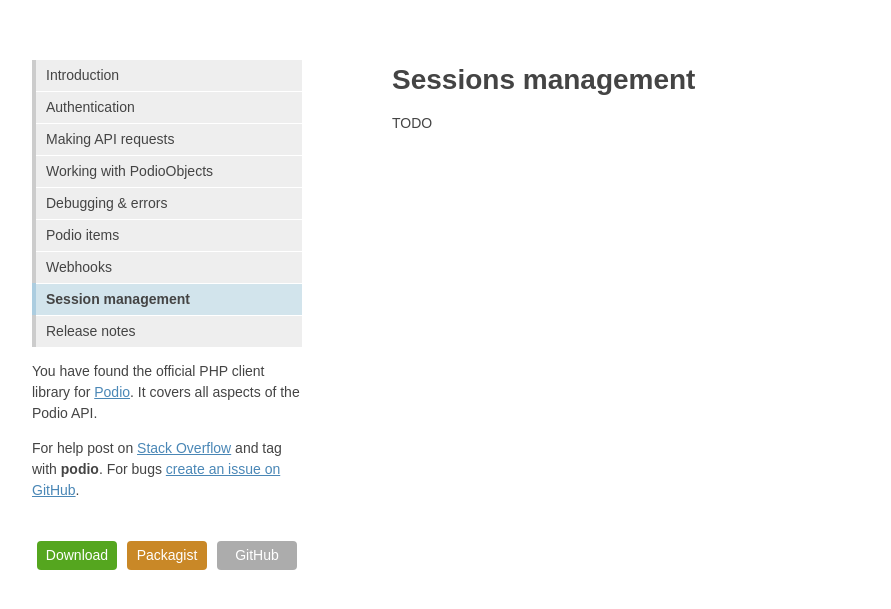
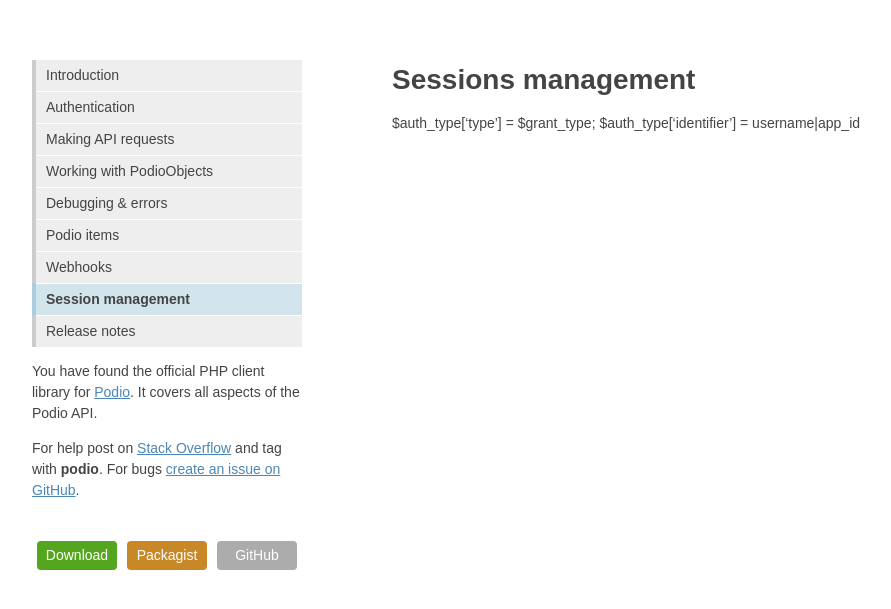
Before and after one commit to podio-community/podio-php, a Jekyll site: the page built from sessions/index.md, in a window 1280 px wide. Shown: the top 609 px of the page, without its empty margins (128-1019 px from the left). Built offline with Jekyll 4.4.1, drawn with Linux system fonts in a browser that asks for light colours.

Commit message:
Add note to session manager page for later

```diff
--- a/sessions/index.md
+++ b/sessions/index.md
@@ -4,4 +4,5 @@ active: sessions
 ---
 # Sessions management
 
-TODO
+$auth_type['type'] = $grant_type;
+$auth_type['identifier'] = username|app_id
```
